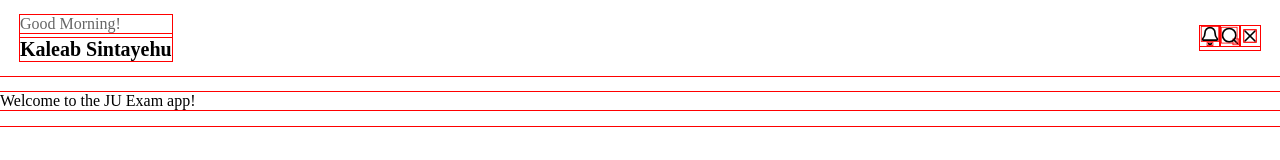
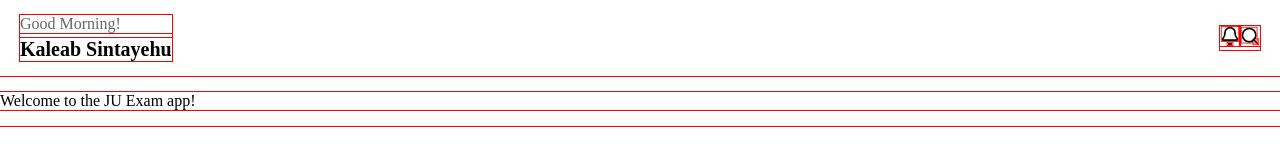
Before and after one commit to kalbuilds/JU-EXAM, a React (Vite) app: page / in a window 1280 px wide. Shown: the top 160 px of the page. Built offline with nearby package versions, Linux system fonts and the light colour scheme.

Commit message:
refactor: remove unused icon from header

```diff
--- a/src/pages/Header.tsx
+++ b/src/pages/Header.tsx
@@ -1,6 +1,6 @@
 
 import "./Header.css";
-import { Bell, Search, X } from "lucide-react";
+import { Bell, Search } from "lucide-react";
 
 function Header() {
     return (
@@ -13,7 +13,6 @@ function Header() {
             <div className="header-icons">
                 <Bell size={20} />
                 <Search size={20} />
-                <X size={20} />
             </div>
         </header>
 
```
